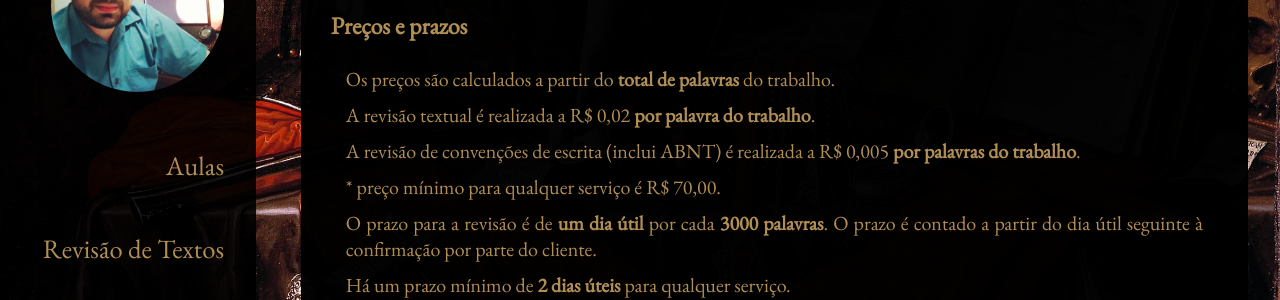
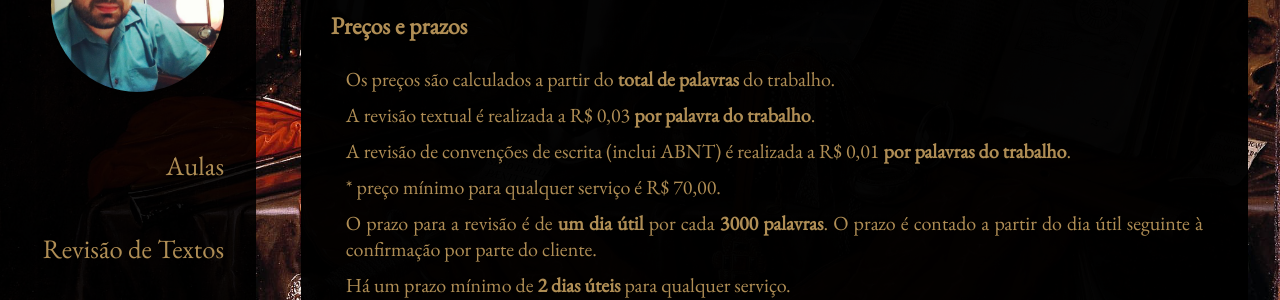
Before and after one commit to luisdarcadia/luisdarcadia.github.io, a Jekyll site: the page built from index.html, in a window 1280 px wide and 900 px high, scrolled down 2056 px. Shown: the part 158-458 px from the top of the window. Built offline with Jekyll 4.4.1, drawn with Linux system fonts in a browser that asks for light colours; nearby versions of some CDN libraries.

Commit message:
Update parametros.yaml

```diff
--- a/_data/parametros.yaml
+++ b/_data/parametros.yaml
@@ -1,6 +1,6 @@
 luis:
-  precorevisaotextual: "0,02"
-  precorevisaoabnt: "0,005"
+  precorevisaotextual: "0,03"
+  precorevisaoabnt: "0,01"
   palavraspordia: 3000
   tamanholauda: 300
   precolauda: 5
```
